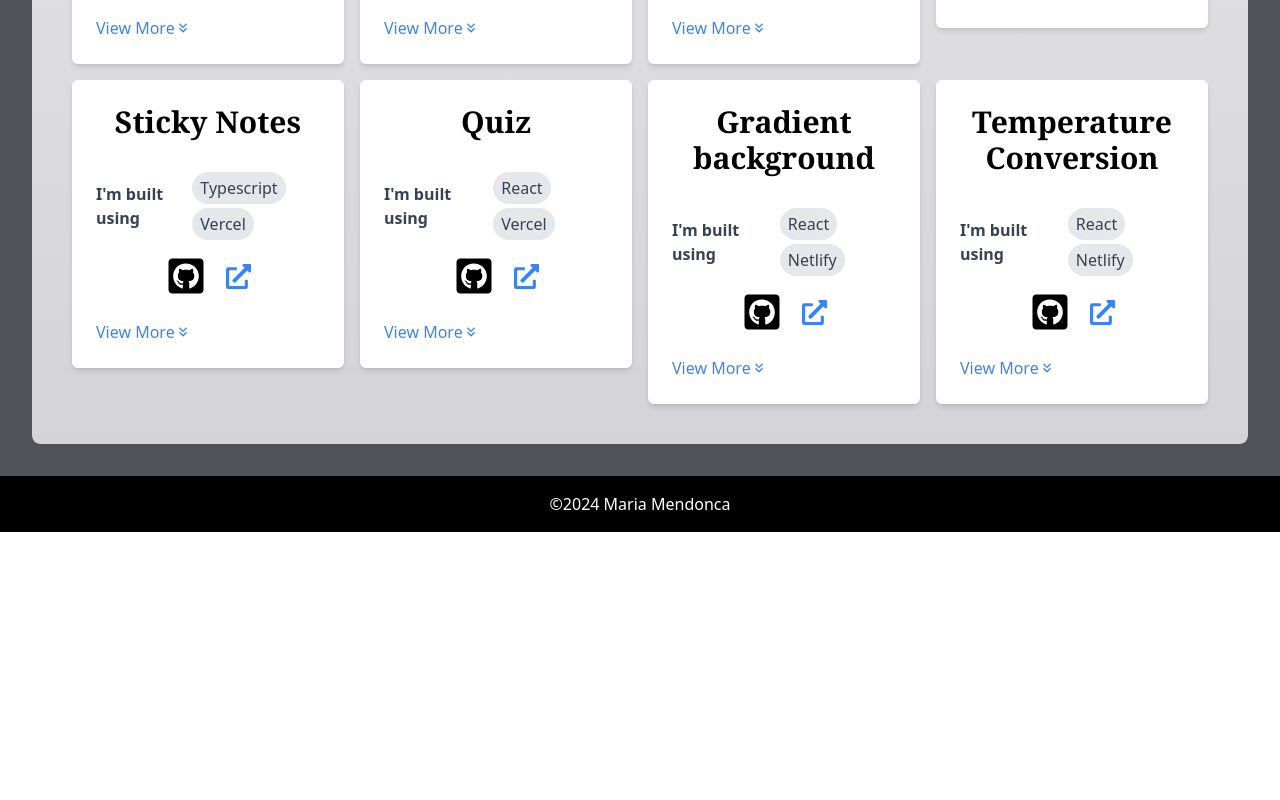
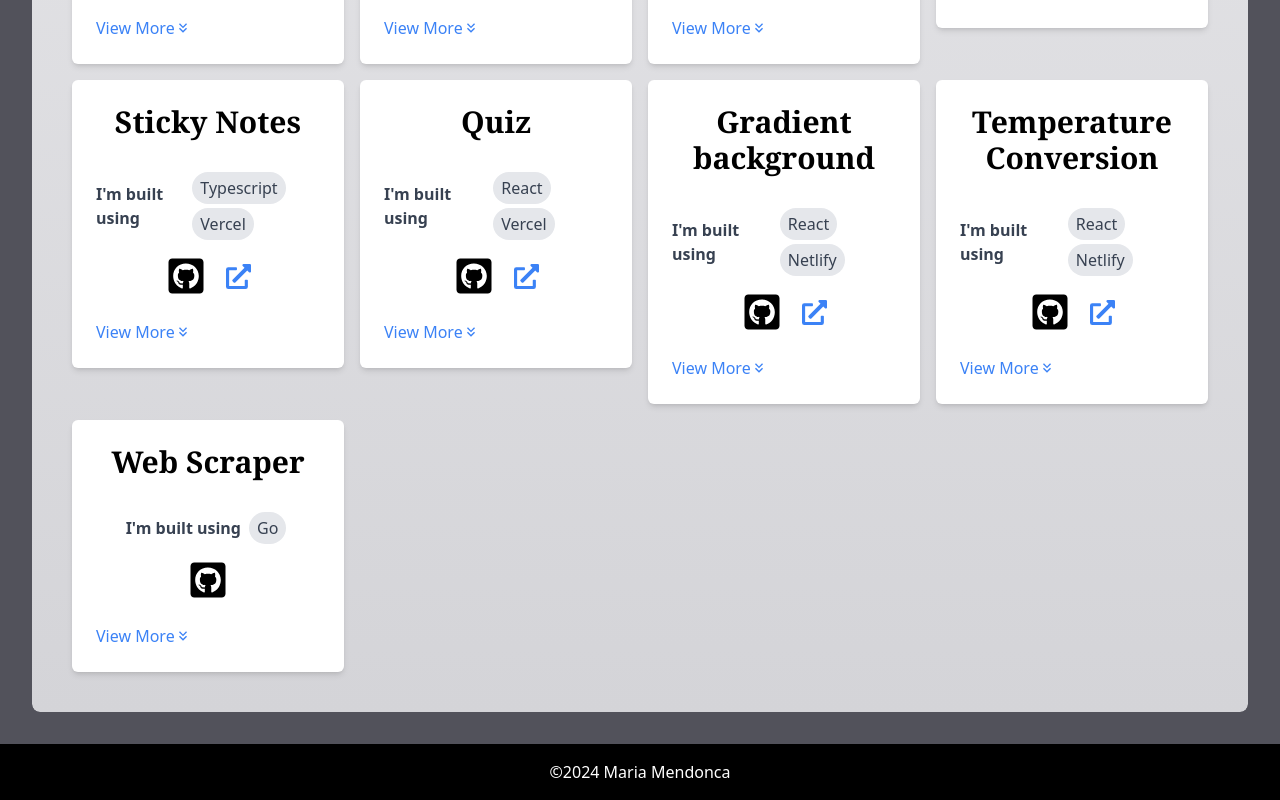
Before and after one commit to mendoncamaria/projects-list, a React (Vite) app: page / in a window 1280 px wide. Shown: the part 404-1204 px from the top of the page. Before the commit the page ends 936 px from the top, so only its background shows below. Built offline with nearby package versions, Linux system fonts and the light colour scheme.

Commit message:
added scraper

```diff
--- a/src/data/arrayConstants.ts
+++ b/src/data/arrayConstants.ts
@@ -136,6 +136,14 @@ export const cardsData = [
     ],
     liveUrl: 'https://temperatureconverter-mendoncamaria.netlify.app/',
     gitUrl: 'https://github.com/mendoncamaria/temperature-conversion',
+  },
+  {
+    title: 'Web Scraper',
+    description: 'Temperature Conversion',
+    language: [
+      { name: 'Go', filename: REACT },
+    ],
+    gitUrl: 'https://github.com/mendoncamaria/web-scraper-go',
   },
   // {
   //   title: 'Chatbot',
```
